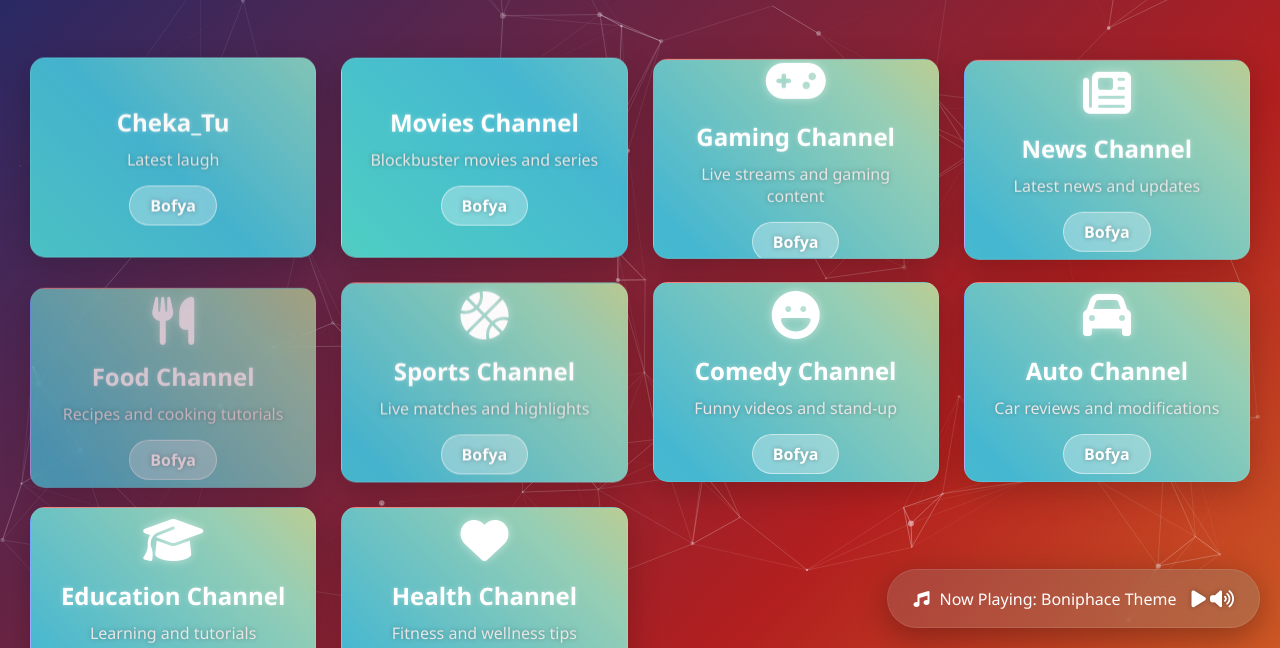
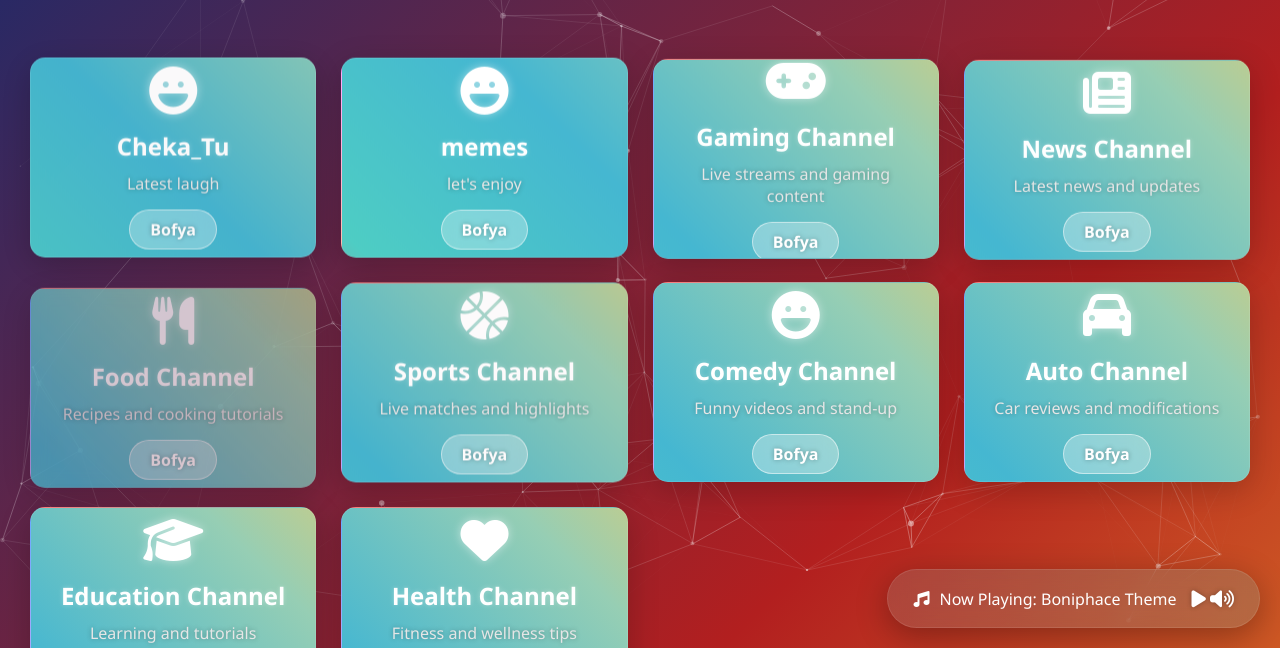
Before and after one commit to boniphacebrave/Cheka_Tu2, a plain HTML site: page index.html in a window 1280 px wide. Shown: the part 152-800 px from the top of the page. Drawn offline with nearby package versions, Linux system fonts and the light colour scheme.

Commit message:
Update index.html

```diff
--- a/index.html
+++ b/index.html
@@ -436,15 +436,15 @@
         <!-- Channels Section -->
         <div class="channels-container">
             <div class="channel">
-                <i class="fas fa-whatsaap"></i>
+                <i class="fas fa-laugh"></i>
                 <h3>Cheka_Tu</h3>
                 <p>Latest laugh</p>
                 <a href="https://whatsapp.com/channel/0029VaiMm7d4yltT51HS1T1G" target="_blank" class="bofya-btn">Bofya</a>
             </div>
             <div class="channel">
-                <i class="fas fa-whatsaap"></i>
-                <h3>Movies Channel</h3>
-                <p>Blockbuster movies and series</p>
+                <i class="fas fa-laugh"></i>
+                <h3>memes</h3>
+                <p>let's enjoy</p>
                 <a href="https://whatsapp.com/channel/0029VaiMm7d4yltT51HS1T1G" target="_blank" class="bofya-btn">Bofya</a>
             </div>
             <div class="channel">
```
